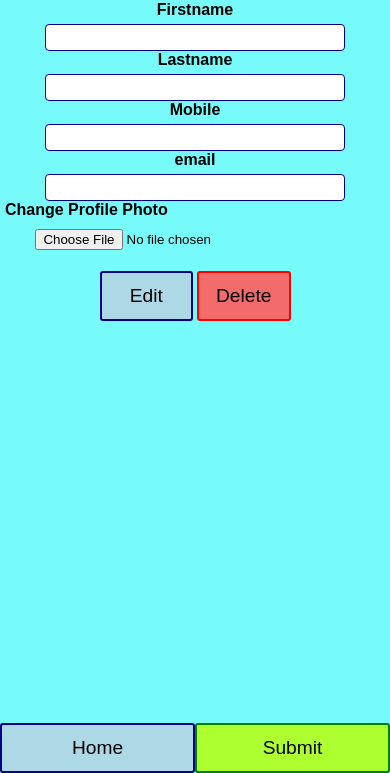
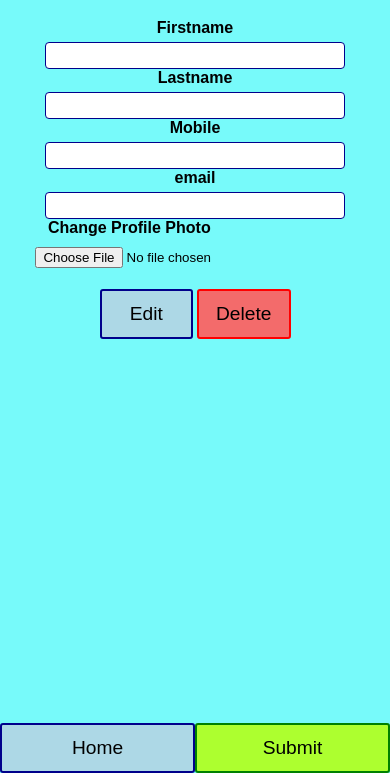
Before and after one commit to deanvd-ITvarsity/Module-12-Assessment-2, a plain HTML site: page edit-contact.html in a window 390 px wide. Both pictures are taken after a click on the button "Edit". Shown: the part 71-844 px from the top of the page. Drawn offline with Linux system fonts and the light colour scheme; no server answers.

Commit message:
Updated edit Form

```diff
--- a/contact-style.css
+++ b/contact-style.css
@@ -245,7 +245,7 @@ label {
 @media(max-width:768px) {
     #avatarlabel {
         float: left;
-        margin-left: -3px;
+        margin-left: 40px;
     }
     #avatar {
         margin-right: -30px;
```
Also changed, not shown: edit-contact.html (+1 -0 lines).
